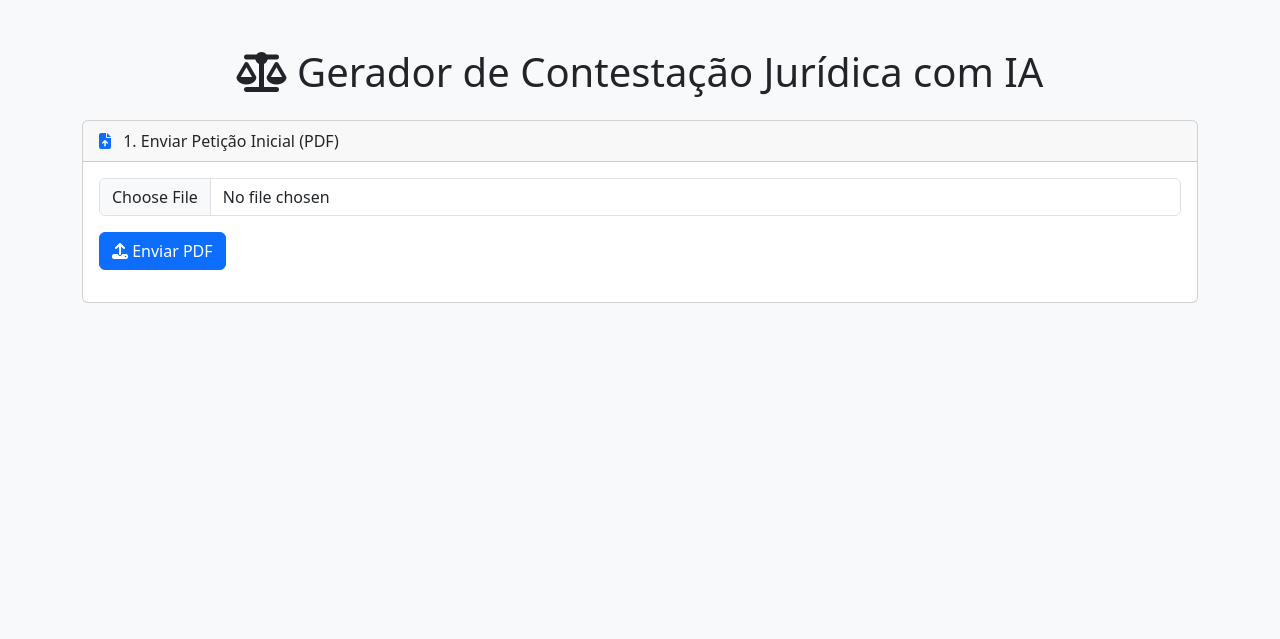
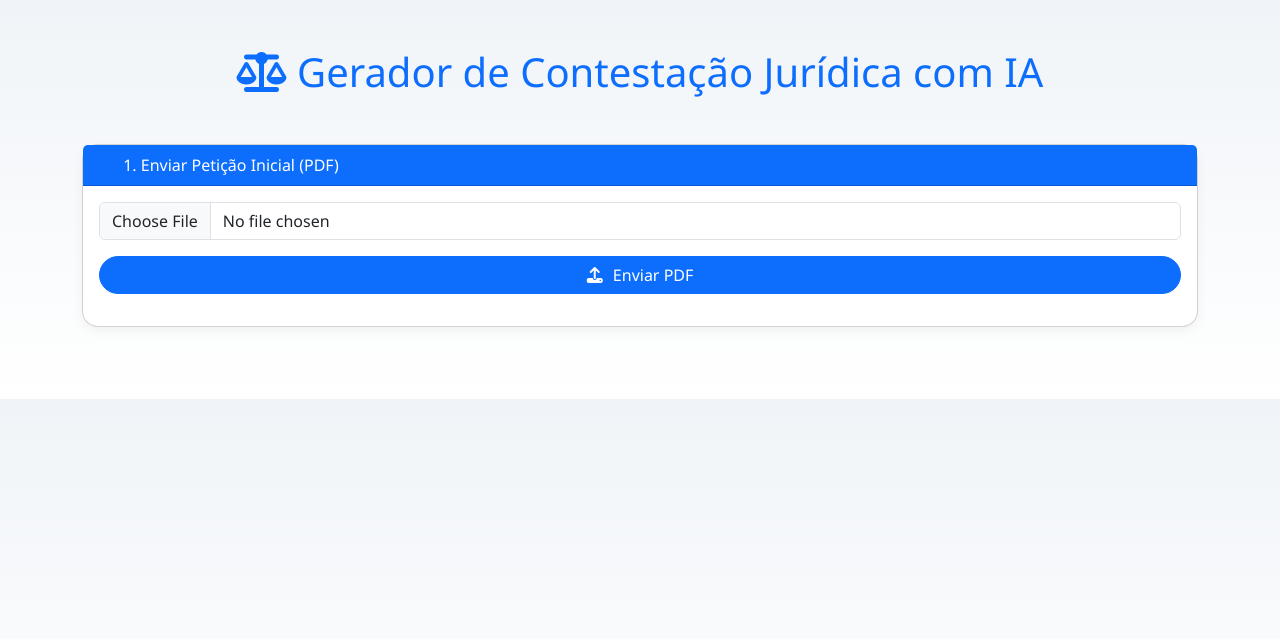
Before and after one commit to Alandamme/api-contestacao-juridica, a Flask app: page / in a window 1280 px wide. Shown: the top 639 px of the page. Run offline with Flask 3, Linux system fonts and the light colour scheme.

Commit message:
Update index.html

```diff
--- a/src/templates/index.html
+++ b/src/templates/index.html
@@ -8,36 +8,52 @@
   <link rel="stylesheet" href="https://cdnjs.cloudflare.com/ajax/libs/font-awesome/6.5.0/css/all.min.css">
   <style>
     body {
-      background-color: #f8f9fa;
+      background: linear-gradient(180deg, #f0f4f8 0%, #ffffff 100%);
+      font-family: 'Segoe UI', Tahoma, Geneva, Verdana, sans-serif;
     }
     .section-title i {
       color: #0d6efd;
       margin-right: 8px;
     }
     .card {
-      margin-bottom: 1rem;
+      border-radius: 1rem;
+      box-shadow: 0 4px 12px rgba(0, 0, 0, 0.05);
+      margin-bottom: 1.5rem;
     }
     .output-json {
       white-space: pre-wrap;
-      background-color: #f1f1f1;
+      background-color: #f8f9fa;
       padding: 1rem;
-      border-radius: 6px;
+      border-left: 4px solid #0d6efd;
+      border-radius: 0.5rem;
+      font-size: 0.95rem;
+      color: #343a40;
+    }
+    summary {
+      cursor: pointer;
+      font-weight: 500;
+    }
+    .btn {
+      border-radius: 2rem;
+    }
+    .btn i {
+      margin-right: 6px;
     }
   </style>
 </head>
 <body>
   <div class="container py-5">
-    <h1 class="mb-4 text-center"><i class="fas fa-scale-balanced"></i> Gerador de Contestação Jurídica com IA</h1>
+    <h1 class="mb-5 text-center text-primary"><i class="fas fa-scale-balanced"></i> Gerador de Contestação Jurídica com IA</h1>
 
     <!-- Upload -->
     <div class="card">
-      <div class="card-header section-title">
+      <div class="card-header section-title bg-primary text-white">
         <i class="fas fa-file-upload"></i> 1. Enviar Petição Inicial (PDF)
       </div>
       <div class="card-body">
         <form id="uploadForm">
           <input type="file" class="form-control" name="pdf" accept="application/pdf" required />
-          <button class="btn btn-primary mt-3" type="submit"><i class="fas fa-upload"></i> Enviar PDF</button>
+          <button class="btn btn-primary mt-3 w-100" type="submit"><i class="fas fa-upload"></i> Enviar PDF</button>
         </form>
         <div id="uploadStatus" class="mt-3"></div>
       </div>
@@ -45,25 +61,28 @@
 
     <!-- Dados extraídos -->
     <div class="card d-none" id="dadosCard">
-      <div class="card-header section-title">
+      <div class="card-header section-title bg-secondary text-white">
         <i class="fas fa-file-lines"></i> 2. Dados Extraídos da Petição
       </div>
       <div class="card-body">
-        <div id="dadosExtraidos" class="output-json"></div>
+        <details>
+          <summary class="text-primary mb-2">Visualizar dados extraídos</summary>
+          <div id="dadosExtraidos" class="output-json mt-2"></div>
+        </details>
       </div>
     </div>
 
     <!-- Dados do advogado -->
     <div class="card d-none" id="formCard">
-      <div class="card-header section-title">
+      <div class="card-header section-title bg-info text-white">
         <i class="fas fa-user-tie"></i> 3. Dados do Advogado
       </div>
       <div class="card-body">
         <form id="contestacaoForm">
           <input type="text" class="form-control mb-2" name="nome" placeholder="Nome do Advogado" required>
           <input type="text" class="form-control mb-2" name="oab" placeholder="Número da OAB" required>
-          <input type="text" class="form-control mb-2" name="estado" placeholder="Estado da OAB (ex: SP)" required>
-          <button type="submit" class="btn btn-success"><i class="fas fa-gavel"></i> Gerar Contestação</button>
+          <input type="text" class="form-control mb-3" name="estado" placeholder="Estado da OAB (ex: SP)" required>
+          <button type="submit" class="btn btn-success w-100"><i class="fas fa-gavel"></i> Gerar Contestação</button>
         </form>
         <div id="gerarStatus" class="mt-3"></div>
       </div>
@@ -71,12 +90,12 @@
 
     <!-- Resultado -->
     <div class="card d-none" id="resultadoCard">
-      <div class="card-header section-title">
+      <div class="card-header section-title bg-success text-white">
         <i class="fas fa-file-word"></i> 4. Contestação Gerada
       </div>
-      <div class="card-body">
+      <div class="card-body text-center">
         <p id="previewText"></p>
-        <a id="linkDocx" class="btn btn-outline-primary" target="_blank">
+        <a id="linkDocx" class="btn btn-outline-primary mt-2" target="_blank">
           <i class="fas fa-download"></i> Baixar Contestação (.docx)
         </a>
       </div>
@@ -90,24 +109,20 @@
       e.preventDefault();
       const formData = new FormData(e.target);
       const status = document.getElementById("uploadStatus");
-      status.innerText = "Processando...";
+      status.innerHTML = "<i class='fas fa-spinner fa-spin'></i> Processando...";
 
       try {
-        const res = await fetch("/api/upload", {
-          method: "POST",
-          body: formData,
-        });
+        const res = await fetch("/api/upload", { method: "POST", body: formData });
         const data = await res.json();
-
         if (!res.ok) throw new Error(data.erro || "Erro desconhecido");
 
         extractedPdfData = data.dados_extraidos;
         document.getElementById("dadosExtraidos").innerText = JSON.stringify(extractedPdfData, null, 2);
         document.getElementById("dadosCard").classList.remove("d-none");
         document.getElementById("formCard").classList.remove("d-none");
-        status.innerHTML = "<span class='text-success'>Petição analisada com sucesso.</span>";
+        status.innerHTML = "<span class='text-success'><i class='fas fa-check-circle'></i> Petição analisada com sucesso.</span>";
       } catch (err) {
-        status.innerHTML = `<span class='text-danger'>Erro ao enviar PDF: ${err.message}</span>`;
+        status.innerHTML = `<span class='text-danger'><i class='fas fa-times-circle'></i> Erro ao enviar PDF: ${err.message}</span>`;
       }
     });
 
@@ -115,7 +130,7 @@
       e.preventDefault();
       const form = e.target;
       const status = document.getElementById("gerarStatus");
-      status.innerText = "Gerando contestação...";
+      status.innerHTML = "<i class='fas fa-spinner fa-spin'></i> Gerando contestação...";
 
       const dadosAdvogado = {
         nome_advogado: form.nome.value,
@@ -127,10 +142,7 @@
         const res = await fetch("/api/gerar-contestacao", {
           method: "POST",
           headers: { "Content-Type": "application/json" },
-          body: JSON.stringify({
-            session_file: extractedPdfData,
-            dados_advogado: dadosAdvogado,
-          }),
+          body: JSON.stringify({ session_file: extractedPdfData, dados_advogado: dadosAdvogado }),
         });
         const data = await res.json();
 
@@ -139,9 +151,9 @@
         document.getElementById("previewText").innerText = data.message;
         document.getElementById("linkDocx").href = data.files.word;
         document.getElementById("resultadoCard").classList.remove("d-none");
-        status.innerHTML = "<span class='text-success'>Contestação gerada com sucesso.</span>";
+        status.innerHTML = "<span class='text-success'><i class='fas fa-check-circle'></i> Contestação gerada com sucesso.</span>";
       } catch (err) {
-        status.innerHTML = `<span class='text-danger'>Erro: ${err.message}</span>`;
+        status.innerHTML = `<span class='text-danger'><i class='fas fa-times-circle'></i> Erro: ${err.message}</span>`;
       }
     });
   </script>
```
